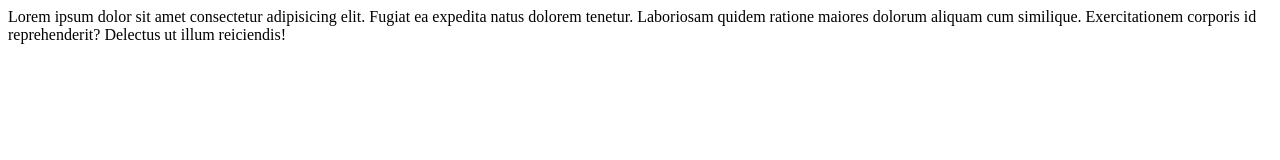
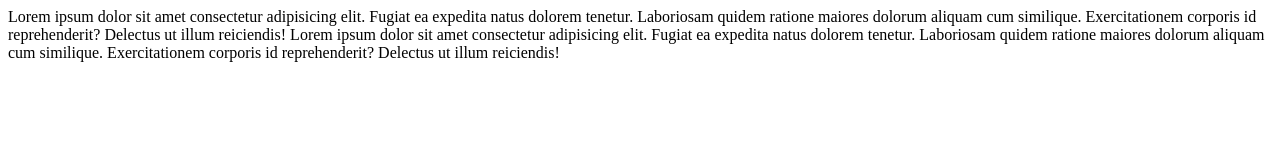
Before and after one commit to Pawangandhi15/Chat-App, a plain HTML site: page index.html in a window 1280 px wide. Drawn offline with Linux system fonts and the light colour scheme.

Commit message:
Update index.html

```diff
--- a/index.html
+++ b/index.html
@@ -7,5 +7,6 @@
 </head>
 <body>
    Lorem ipsum dolor sit amet consectetur adipisicing elit. Fugiat ea expedita natus dolorem tenetur. Laboriosam quidem ratione maiores dolorum aliquam cum similique. Exercitationem corporis id reprehenderit? Delectus ut illum reiciendis!
+   Lorem ipsum dolor sit amet consectetur adipisicing elit. Fugiat ea expedita natus dolorem tenetur. Laboriosam quidem ratione maiores dolorum aliquam cum similique. Exercitationem corporis id reprehenderit? Delectus ut illum reiciendis!
 </body>
 </html>
```
